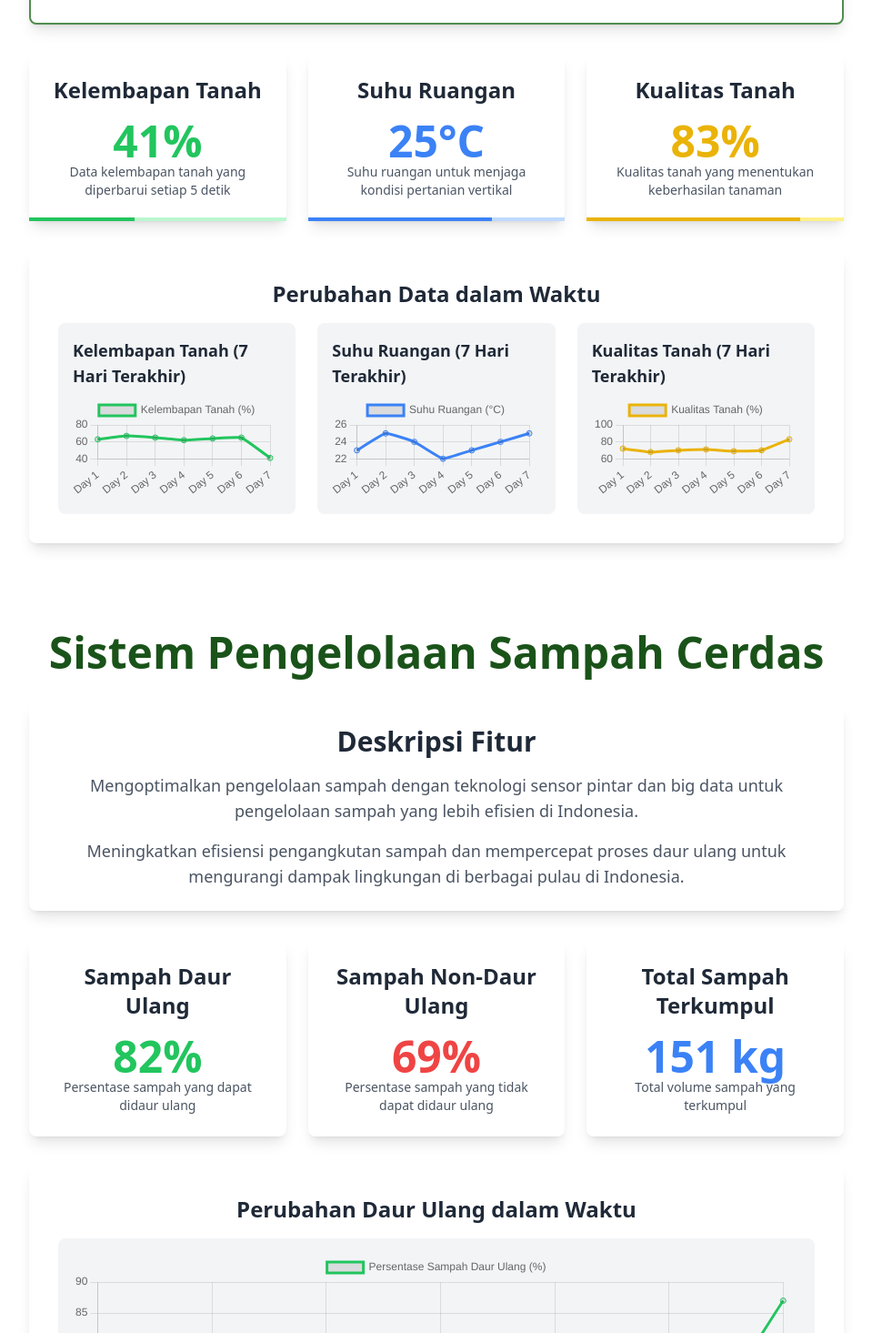
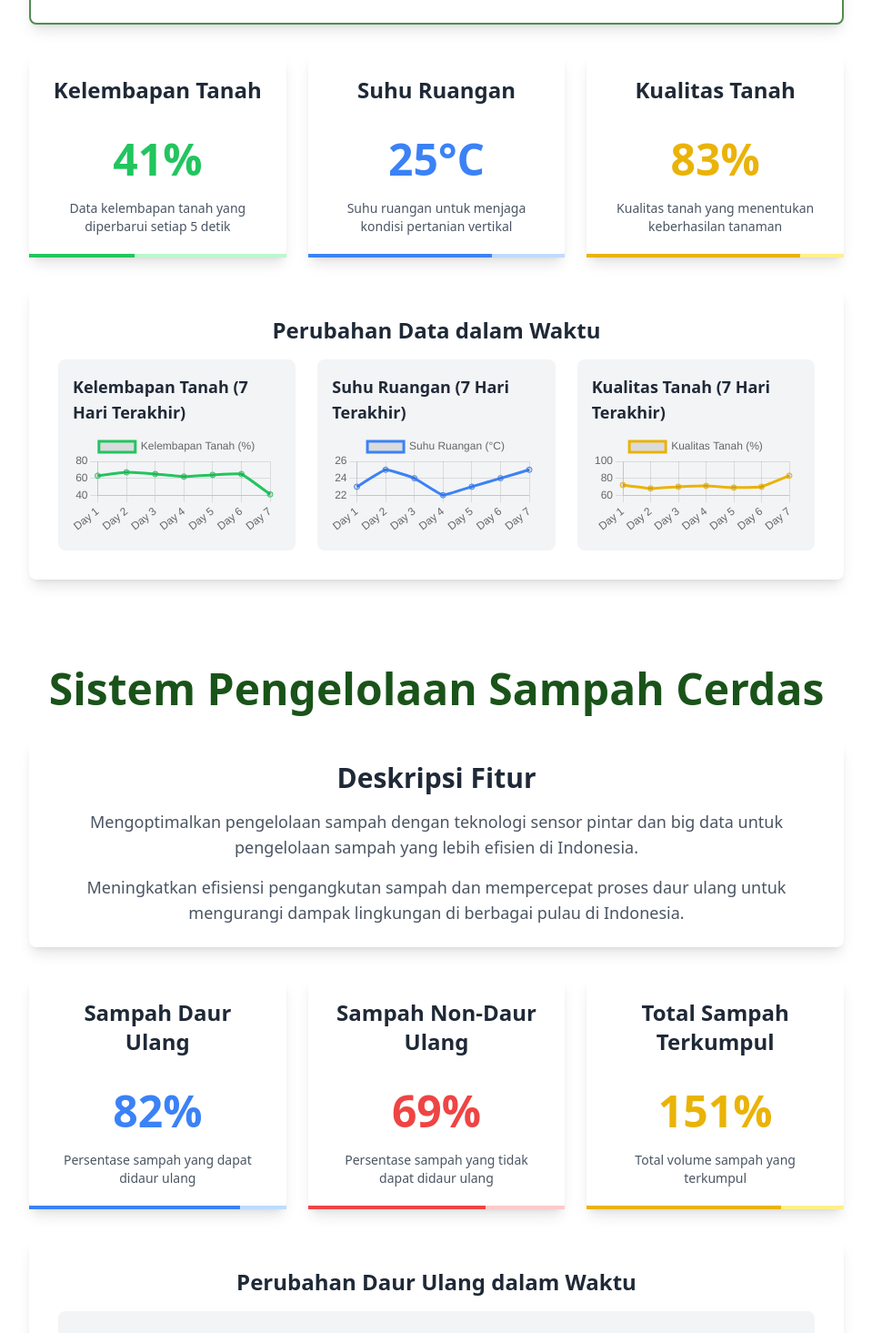
Before and after one commit to reynaldo0/Futuron, a React (Vite) app: page /data in a window 1280 px wide. Shown: the part 1285-2750 px from the top of the page at 91% size, without its empty margins (160-1119 px from the left). Built offline with nearby package versions, Linux system fonts and the light colour scheme; no server answers.

Commit message:
fix : smart waste ui

```diff
--- a/src/index.css
+++ b/src/index.css
@@ -2,6 +2,10 @@
 @tailwind components;
 @tailwind utilities;
 
-html{
+html {
     scroll-behavior: smooth;
 }
+
+.progress-bar {
+    transition: width 1s ease-in-out;
+}
--- a/src/pages/Enviroment/SmartWaste.jsx
+++ b/src/pages/Enviroment/SmartWaste.jsx
@@ -1,8 +1,17 @@
-import React, { useState, useEffect } from 'react';
-import { Line } from 'react-chartjs-2';
-import { Chart as ChartJS, CategoryScale, LinearScale, PointElement, LineElement, Title, Tooltip, Legend } from 'chart.js';
-import { MapContainer, TileLayer, Marker, Popup } from 'react-leaflet';
-import 'leaflet/dist/leaflet.css';
+import React, { useState, useEffect } from "react";
+import { Line } from "react-chartjs-2";
+import {
+  Chart as ChartJS,
+  CategoryScale,
+  LinearScale,
+  PointElement,
+  LineElement,
+  Title,
+  Tooltip,
+  Legend,
+} from "chart.js";
+import { MapContainer, TileLayer, Marker, Popup } from "react-leaflet";
+import "leaflet/dist/leaflet.css";
 
 // Mendaftarkan elemen chart.js yang diperlukan
 ChartJS.register(
@@ -24,18 +33,19 @@ const SmartWaste = () => {
 
   const [routeData, setRouteData] = useState({
     optimizedRoute: [
-      { location: 'Jakarta', emissions: 5 },
-      { location: 'Medan', emissions: 3 },
-      { location: 'Makassar', emissions: 2 },
-      { location: 'Bali', emissions: 1 },
-      { location: 'Kalimantan', emissions: 4 },
-      { location: 'Papua', emissions: 3 },
+      { location: "Jakarta", emissions: 5 },
+      { location: "Medan", emissions: 3 },
+      { location: "Makassar", emissions: 2 },
+      { location: "Bali", emissions: 1 },
+      { location: "Kalimantan", emissions: 4 },
+      { location: "Papua", emissions: 3 },
     ],
   });
 
-  const [recyclingHistory, setRecyclingHistory] = useState([40, 45, 55, 60, 70, 65, 60]); // Sejarah data daur ulang
+  const [recyclingHistory, setRecyclingHistory] = useState([
+    40, 45, 55, 60, 70, 65, 60,
+  ]); // Sejarah data daur ulang
 
-  // Simulasi data sensor yang terupdate secara otomatis
   useEffect(() => {
     const interval = setInterval(() => {
       const newRecyclableWaste = Math.floor(Math.random() * 100);
@@ -48,111 +58,130 @@ const SmartWaste = () => {
         totalWasteCollected: newTotalWaste,
       });
 
-      // Menambahkan data terbaru ke history daur ulang
       setRecyclingHistory((prevData) => [
         ...prevData.slice(1),
         Math.floor(Math.random() * 100),
       ]);
-    }, 5000); // Data diperbarui setiap 5 detik
+    }, 5000);
 
     return () => clearInterval(interval);
   }, []);
 
-  // Data untuk grafik persentase sampah daur ulang
   const recyclingChartData = {
     labels: Array.from({ length: 7 }, (_, i) => `Day ${i + 1}`),
     datasets: [
       {
-        label: 'Persentase Sampah Daur Ulang (%)',
+        label: "Persentase Sampah Daur Ulang (%)",
         data: recyclingHistory,
         fill: false,
-        borderColor: 'rgba(34, 197, 94, 1)',
+        borderColor: "rgba(34, 197, 94, 1)",
         tension: 0.1,
       },
     ],
   };
 
-  // Koordinat untuk masing-masing lokasi di Indonesia
   const locations = {
     jakarta: [-6.2088, 106.8456],
     medan: [3.5952, 98.6722],
     makassar: [-5.1477, 119.4327],
-    bali: [-8.3405, 115.0920],
+    bali: [-8.3405, 115.092],
     kalimantan: [-1.7848, 113.9213],
     papua: [-2.5247, 140.7511],
   };
 
   return (
     <div className="flex flex-col items-center justify-center min-h-screen bg-white p-8">
-      <h1 className="text-5xl font-bold text-primary-400 mb-8">Sistem Pengelolaan Sampah Cerdas</h1>
+      <h1 className="text-5xl font-bold text-primary-400 mb-8">
+        Sistem Pengelolaan Sampah Cerdas
+      </h1>
 
-      {/* Deskripsi Fitur */}
       <div className="bg-white p-6 rounded-lg shadow-lg text-center mb-8 w-full max-w-4xl">
-        <h2 className="text-3xl font-semibold text-gray-800 mb-4">Deskripsi Fitur</h2>
+        <h2 className="text-3xl font-semibold text-gray-800 mb-4">
+          Deskripsi Fitur
+        </h2>
         <p className="text-gray-600 text-lg mb-4">
-          Mengoptimalkan pengelolaan sampah dengan teknologi sensor pintar dan big data untuk pengelolaan sampah yang lebih efisien di Indonesia.
+          Mengoptimalkan pengelolaan sampah dengan teknologi sensor pintar dan
+          big data untuk pengelolaan sampah yang lebih efisien di Indonesia.
         </p>
         <p className="text-gray-600 text-lg">
-          Meningkatkan efisiensi pengangkutan sampah dan mempercepat proses daur ulang untuk mengurangi dampak lingkungan di berbagai pulau di Indonesia.
+          Meningkatkan efisiensi pengangkutan sampah dan mempercepat proses daur
+          ulang untuk mengurangi dampak lingkungan di berbagai pulau di
+          Indonesia.
         </p>
       </div>
 
-      {/* Informasi Data Sampah */}
       <div className="grid grid-cols-1 md:grid-cols-3 gap-6 mb-8 w-full max-w-4xl">
-        {/* Sampah Daur Ulang */}
-        <div className="bg-white p-6 rounded-lg shadow-lg text-center">
-          <h2 className="text-2xl font-semibold text-gray-800 mb-4">Sampah Daur Ulang</h2>
-          <div className="text-5xl font-bold text-green-500">{sensorData.recyclableWaste}%</div>
-          <p className="text-sm text-gray-600">Persentase sampah yang dapat didaur ulang</p>
+        <div className="bg-white p-6 rounded-lg shadow-lg text-center relative hover:scale-105 transition-transform duration-300">
+          <h2 className="text-2xl font-semibold text-gray-800 mb-4">
+            Sampah Daur  <br />Ulang
+          </h2>
+          <div className="text-5xl font-bold text-blue-500 pt-5">
+            {sensorData.recyclableWaste}%
+          </div>
+          <p className="text-sm text-gray-600 pt-5">
+            {" "}
+            Persentase sampah yang dapat didaur ulang
+          </p>
+          <div className="absolute bottom-0 left-0 right-0 h-1 bg-blue-200">
+            <div
+              className="h-1 bg-blue-500 transition-all duration-500"
+              style={{ width: `${sensorData.recyclableWaste}%` }}
+            ></div>
+          </div>
         </div>
 
-        {/* Sampah Non-Daur Ulang */}
-        <div className="bg-white p-6 rounded-lg shadow-lg text-center">
-          <h2 className="text-2xl font-semibold text-gray-800 mb-4">Sampah Non-Daur Ulang</h2>
-          <div className="text-5xl font-bold text-red-500">{sensorData.nonRecyclableWaste}%</div>
-          <p className="text-sm text-gray-600">Persentase sampah yang tidak dapat didaur ulang</p>
+        <div className="bg-white p-6 rounded-lg shadow-lg text-center relative hover:scale-105 transition-transform duration-300">
+          <h2 className="text-2xl font-semibold text-gray-800 mb-4">
+            Sampah Non-Daur Ulang
+          </h2>
+          <div className="text-5xl font-bold text-red-500 pt-5">
+            {sensorData.nonRecyclableWaste}%
+          </div>
+          <p className="text-sm text-gray-600 pt-5">
+            Persentase sampah yang tidak dapat didaur ulang
+          </p>
+          <div className="absolute bottom-0 left-0 right-0 h-1 bg-red-200">
+            <div
+              className="h-1 bg-red-500 transition-all duration-500"
+              style={{ width: `${sensorData.nonRecyclableWaste}%` }}
+            ></div>
+          </div>
         </div>
 
-        {/* Total Sampah Terkumpul */}
-        <div className="bg-white p-6 rounded-lg shadow-lg text-center">
-          <h2 className="text-2xl font-semibold text-gray-800 mb-4">Total Sampah Terkumpul</h2>
-          <div className="text-5xl font-bold text-blue-500">{sensorData.totalWasteCollected} kg</div>
-          <p className="text-sm text-gray-600">Total volume sampah yang terkumpul</p>
+        <div className="bg-white p-6 rounded-lg shadow-lg text-center relative hover:scale-105 transition-transform duration-300">
+          <h2 className="text-2xl font-semibold text-gray-800 mb-4">
+            Total Sampah Terkumpul
+          </h2>
+          <div className="text-5xl font-bold text-yellow-500 pt-5">
+            {sensorData.totalWasteCollected}%
+          </div>
+          <p className="text-sm text-gray-600 pt-5">
+            Total volume sampah yang terkumpul
+          </p>
+          <div className="absolute bottom-0 left-0 right-0 h-1 bg-yellow-200">
+            <div
+              className="h-1 bg-yellow-500 transition-all duration-500"
+              style={{
+                width: `${(sensorData.totalWasteCollected / 200) * 100}%`,
+              }}
+            ></div>
+          </div>
         </div>
       </div>
 
-      {/* Grafik Daur Ulang */}
       <div className="bg-white p-8 rounded-lg shadow-lg w-full max-w-4xl mb-8">
-        <h2 className="text-2xl font-semibold text-gray-800 mb-4 text-center">Perubahan Daur Ulang dalam Waktu</h2>
+        <h2 className="text-2xl font-semibold text-gray-800 mb-4 text-center">
+          Perubahan Daur Ulang dalam Waktu
+        </h2>
         <div className="bg-gray-100 p-4 rounded-lg w-full h-[400px]">
-          <Line data={recyclingChartData} options={{ responsive: true, maintainAspectRatio: false }} />
+          <Line
+            data={recyclingChartData}
+            options={{ responsive: true, maintainAspectRatio: false }}
+          />
         </div>
       </div>
 
-      {/* Rute Pengangkutan Sampah */}
-      <div className="bg-white p-6 rounded-lg shadow-lg w-full max-w-4xl mb-8">
-        <h2 className="text-2xl font-semibold text-gray-800 mb-4 text-center">Rute Pengangkutan Sampah yang Optimal</h2>
-        <MapContainer
-          center={locations.jakarta} // Pusatkan pada Jakarta sebagai lokasi default
-          zoom={5}
-          style={{ width: '100%', height: '400px' }}
-        >
-          <TileLayer
-            url="https://{s}.tile.openstreetmap.org/{z}/{x}/{y}.png"
-          />
-          {/* Menambahkan marker untuk tiap pulau besar di Indonesia */}
-          {routeData.optimizedRoute.map((route, index) => (
-            <Marker key={index} position={locations[route.location.toLowerCase()]}>
-              <Popup>
-                <div className="text-center">
-                  <h3>{route.location}</h3>
-                  <p>Emisi CO2: {route.emissions} kg</p>
-                </div>
-              </Popup>
-            </Marker>
-          ))}
-        </MapContainer>
-      </div>
+
     </div>
   );
 };
--- a/src/pages/Enviroment/VerticalFarming.jsx
+++ b/src/pages/Enviroment/VerticalFarming.jsx
@@ -1,6 +1,15 @@
 import React, { useState, useEffect } from "react";
 import { Line } from "react-chartjs-2";
-import { Chart as ChartJS, CategoryScale, LinearScale, PointElement, LineElement, Title, Tooltip, Legend } from "chart.js";
+import {
+  Chart as ChartJS,
+  CategoryScale,
+  LinearScale,
+  PointElement,
+  LineElement,
+  Title,
+  Tooltip,
+  Legend,
+} from "chart.js";
 
 // Mendaftarkan elemen chart.js yang diperlukan
 ChartJS.register(
@@ -44,8 +53,14 @@ const VerticalFarming = () => {
       // Update data historis untuk grafik (menambahkan nilai terbaru dan menghapus yang lama)
       setHistoricalData((prevData) => ({
         moistureHistory: [...prevData.moistureHistory.slice(1), newMoisture],
-        temperatureHistory: [...prevData.temperatureHistory.slice(1), newTemperature],
-        soilQualityHistory: [...prevData.soilQualityHistory.slice(1), newSoilQuality],
+        temperatureHistory: [
+          ...prevData.temperatureHistory.slice(1),
+          newTemperature,
+        ],
+        soilQualityHistory: [
+          ...prevData.soilQualityHistory.slice(1),
+          newSoilQuality,
+        ],
       }));
     }, 5000); // Data diupdate setiap 5 detik
 
@@ -96,17 +111,22 @@ const VerticalFarming = () => {
 
   return (
     <div className="flex flex-col items-center justify-center min-h-screen bg-white p-8">
-      <h1 className="text-5xl font-bold text-primary-400 mb-8">Pertanian Vertikal Berbasis IoT</h1>
+      <h1 className="text-5xl font-bold text-primary-400 mb-8">
+        Pertanian Vertikal Berbasis IoT
+      </h1>
 
       {/* Deskripsi Fitur */}
       <div className="bg-white p-6 rounded-lg shadow-lg border-2 border-primary-300 text-center mb-8 w-full max-w-4xl">
-        <h2 className="text-3xl font-semibold text-gray-800 mb-4">Deskripsi Fitur</h2>
+        <h2 className="text-3xl font-semibold text-gray-800 mb-4">
+          Deskripsi Fitur
+        </h2>
         <p className="text-gray-600 text-lg mb-4">
-          Sistem IoT berbasis sensor ini memungkinkan monitoring kelembapan, suhu, dan kualitas tanah secara real-time
-          di pertanian vertikal.
+          Sistem IoT berbasis sensor ini memungkinkan monitoring kelembapan,
+          suhu, dan kualitas tanah secara real-time di pertanian vertikal.
         </p>
         <p className="text-gray-600 text-lg">
-          Memungkinkan pertanian dilakukan di ruang terbatas seperti gedung dan area perkotaan tanpa mengorbankan kualitas tanah.
+          Memungkinkan pertanian dilakukan di ruang terbatas seperti gedung dan
+          area perkotaan tanpa mengorbankan kualitas tanah.
         </p>
       </div>
 
@@ -114,9 +134,15 @@ const VerticalFarming = () => {
       <div className="grid grid-cols-1 md:grid-cols-3 gap-6 mb-8 w-full max-w-4xl">
         {/* Kelembapan Tanah */}
         <div className="bg-white p-6 rounded-lg shadow-lg text-center relative hover:scale-105 transition-transform duration-300">
-          <h2 className="text-2xl font-semibold text-gray-800 mb-4">Kelembapan Tanah</h2>
-          <div className="text-5xl font-bold text-green-500">{sensorData.moisture}%</div>
-          <p className="text-sm text-gray-600">Data kelembapan tanah yang diperbarui setiap 5 detik</p>
+          <h2 className="text-2xl font-semibold text-gray-800 mb-4">
+            Kelembapan Tanah
+          </h2>
+          <div className="text-5xl font-bold text-green-500 pt-5">
+            {sensorData.moisture}%
+          </div>
+          <p className="text-sm text-gray-600 pt-5">
+            Data kelembapan tanah yang diperbarui setiap 5 detik
+          </p>
           <div className="absolute bottom-0 left-0 right-0 h-1 bg-green-200">
             <div
               className="h-1 bg-green-500 transition-all duration-500"
@@ -127,9 +153,15 @@ const VerticalFarming = () => {
 
         {/* Suhu Ruangan */}
         <div className="bg-white p-6 rounded-lg shadow-lg text-center relative hover:scale-105 transition-transform duration-300">
-          <h2 className="text-2xl font-semibold text-gray-800 mb-4">Suhu Ruangan</h2>
-          <div className="text-5xl font-bold text-blue-500">{sensorData.temperature}°C</div>
-          <p className="text-sm text-gray-600">Suhu ruangan untuk menjaga kondisi pertanian vertikal</p>
+          <h2 className="text-2xl font-semibold text-gray-800 mb-4">
+            Suhu Ruangan
+          </h2>
+          <div className="text-5xl font-bold text-blue-500 pt-5">
+            {sensorData.temperature}°C
+          </div>
+          <p className="text-sm text-gray-600 pt-5">
+            Suhu ruangan untuk menjaga kondisi pertanian vertikal
+          </p>
           <div className="absolute bottom-0 left-0 right-0 h-1 bg-blue-200">
             <div
               className="h-1 bg-blue-500 transition-all duration-500"
@@ -140,9 +172,15 @@ const VerticalFarming = () => {
 
         {/* Kualitas Tanah */}
         <div className="bg-white p-6 rounded-lg shadow-lg text-center relative hover:scale-105 transition-transform duration-300">
-          <h2 className="text-2xl font-semibold text-gray-800 mb-4">Kualitas Tanah</h2>
-          <div className="text-5xl font-bold text-yellow-500">{sensorData.soilQuality}%</div>
-          <p className="text-sm text-gray-600">Kualitas tanah yang menentukan keberhasilan tanaman</p>
+          <h2 className="text-2xl font-semibold text-gray-800 mb-4">
+            Kualitas Tanah
+          </h2>
+          <div className="text-5xl font-bold text-yellow-500 pt-5">
+            {sensorData.soilQuality}%
+          </div>
+          <p className="text-sm text-gray-600 pt-5">
+            Kualitas tanah yang menentukan keberhasilan tanaman
+          </p>
           <div className="absolute bottom-0 left-0 right-0 h-1 bg-yellow-200">
             <div
               className="h-1 bg-yellow-500 transition-all duration-500"
@@ -154,23 +192,31 @@ const VerticalFarming = () => {
 
       {/* Grafik Perubahan Data */}
       <div className="bg-white p-8 rounded-lg shadow-lg w-full max-w-4xl mb-8">
-        <h2 className="text-2xl font-semibold text-gray-800 mb-4 text-center">Perubahan Data dalam Waktu</h2>
+        <h2 className="text-2xl font-semibold text-gray-800 mb-4 text-center">
+          Perubahan Data dalam Waktu
+        </h2>
         <div className="grid grid-cols-1 md:grid-cols-3 gap-6">
           {/* Grafik Kelembapan Tanah */}
           <div className="bg-gray-100 p-4 rounded-lg">
-            <h3 className="text-lg font-semibold text-gray-800 mb-2">Kelembapan Tanah (7 Hari Terakhir)</h3>
+            <h3 className="text-lg font-semibold text-gray-800 mb-2">
+              Kelembapan Tanah (7 Hari Terakhir)
+            </h3>
             <Line data={moistureChartData} />
           </div>
 
           {/* Grafik Suhu Ruangan */}
           <div className="bg-gray-100 p-4 rounded-lg">
-            <h3 className="text-lg font-semibold text-gray-800 mb-2">Suhu Ruangan (7 Hari Terakhir)</h3>
+            <h3 className="text-lg font-semibold text-gray-800 mb-2">
+              Suhu Ruangan (7 Hari Terakhir)
+            </h3>
             <Line data={temperatureChartData} />
           </div>
 
           {/* Grafik Kualitas Tanah */}
           <div className="bg-gray-100 p-4 rounded-lg">
-            <h3 className="text-lg font-semibold text-gray-800 mb-2">Kualitas Tanah (7 Hari Terakhir)</h3>
+            <h3 className="text-lg font-semibold text-gray-800 mb-2">
+              Kualitas Tanah (7 Hari Terakhir)
+            </h3>
             <Line data={soilQualityChartData} />
           </div>
         </div>
```
